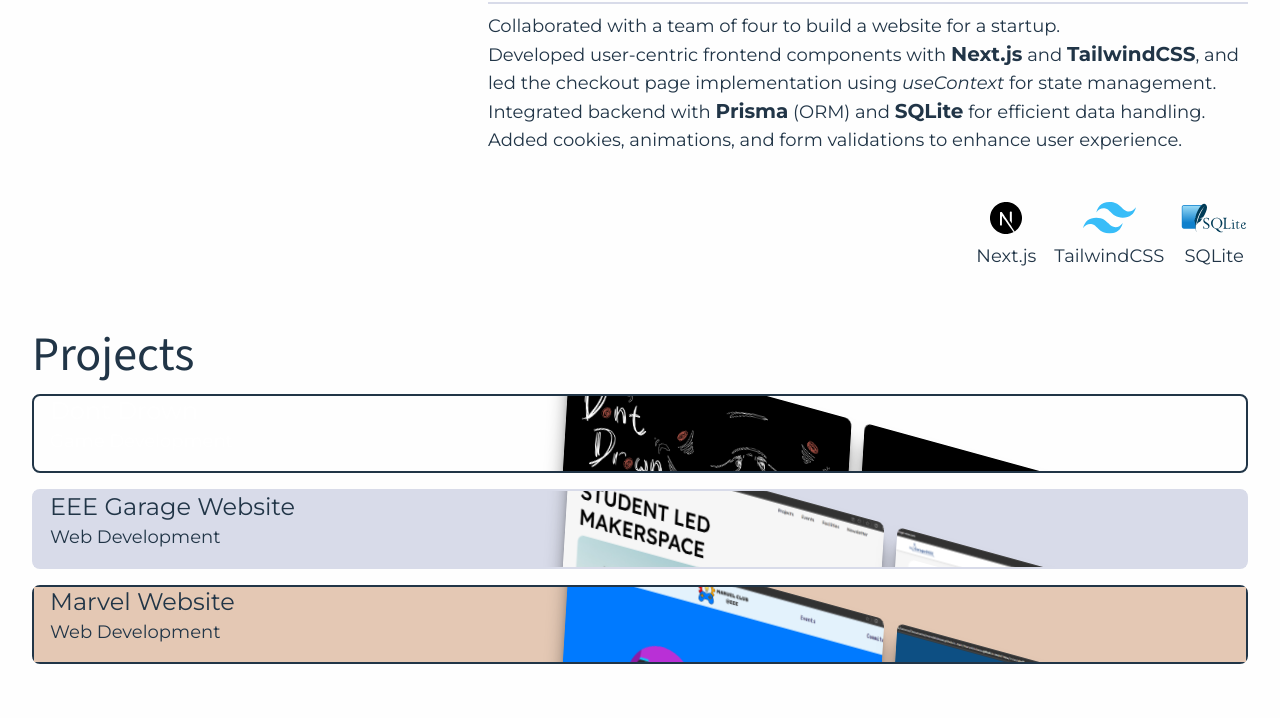
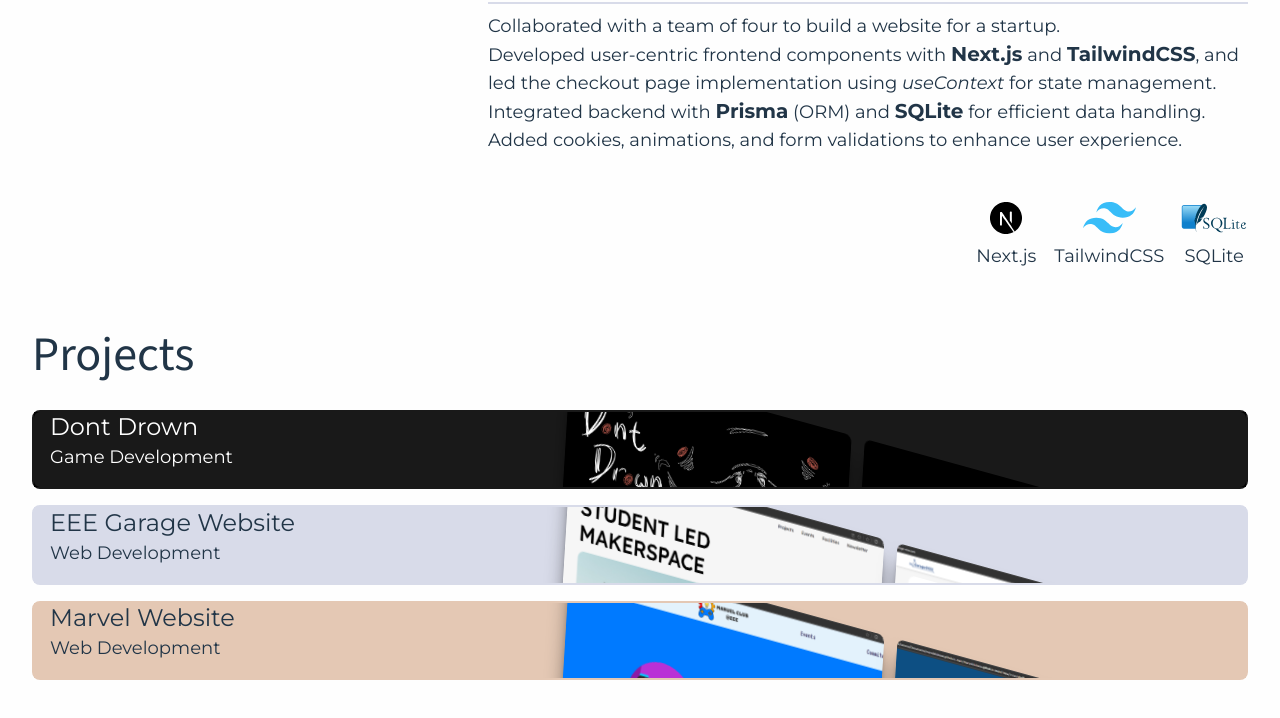
Before and after one commit to jaypetan/jaypetan.github.io, a React (Vite) app in the folder my-portfolio/: page / in a window 1280 px wide. Shown: the part 1320-2038 px from the top of the page. Built offline with nearby package versions, Linux system fonts and the light colour scheme; a web font is replaced by a local one.

Commit message:
fix the colour issue for project page

```diff
--- a/my-portfolio/src/components/project/component/ProjectCard.tsx
+++ b/my-portfolio/src/components/project/component/ProjectCard.tsx
@@ -29,22 +29,22 @@
 
   return (
     <div
-      className={`${isSelected ? "row-span-3" : ""} border-${borderColor} w-full border-2 hover:scale-105 transition-transform duration-300 ease-in-out rounded-lg`}
+      className={`${isSelected ? "row-span-3" : ""} ${borderColor} w-full border-2 hover:scale-105 transition-transform duration-300 ease-in-out rounded-lg`}
     >
       <div
-        className={`bg-${backgroundColor} flex justify-between h-full p-4 hover:cursor-pointer relative overflow-hidden`}
+        className={`${backgroundColor} flex justify-between h-full p-4 hover:cursor-pointer relative overflow-hidden`}
         onClick={() =>
           isSelected ? setSelectedProject("") : setSelectedProject(title)
         }
       >
         {/* Text Section */}
-        <div className={`self-end z-10 text-${textColor}`}>
+        <div className={`self-end z-10 ${textColor}`}>
           <h3>{title}</h3>
           <p>{description}</p>
           {link && (
             <a
               href={link}
-              className={`hover:underline text-${linkColor} ${isSelected ? "" : "hidden"}`}
+              className={`hover:underline ${linkColor} ${isSelected ? "" : "hidden"}`}
             >
               {link}
             </a>
--- a/my-portfolio/src/components/project/index.tsx
+++ b/my-portfolio/src/components/project/index.tsx
@@ -22,36 +22,36 @@
                 { src: dontDrownImage2, alt: "Don't Drown 2" },
                 { src: dontDrownImage3, alt: "Don't Drown 3" },
             ],
-            textColor: 'white',
-            backgroundColor: 'black/90',
-            borderColor: 'black/90',
-            linkColor: 'secondary',
+            textColor: 'text-white',
+            backgroundColor: 'bg-black/90',
+            borderColor: 'border-black/90',
+            linkColor: 'text-secondary',
         },
         {
             title: 'EEE Garage Website',
             description: 'Web Development',
             link: 'https://garage-eee.com/',
             images: [
-                { src: eeeWeb1, alt: "EEE Web 1" },
-                { src: eeeWeb2, alt: "EEE Web 2" },
-                { src: eeeWeb3, alt: "EEE Web 3" },
+                { src: eeeWeb1, alt: 'EEE Web 1' },
+                { src: eeeWeb2, alt: 'EEE Web 2' },
+                { src: eeeWeb3, alt: 'EEE Web 3' },
             ],
-            textColor: 'dark',
-            backgroundColor: 'primary',
-            borderColor: 'primary',
-            linkColor: 'red-800',
+            textColor: 'text-dark',
+            backgroundColor: 'bg-primary',
+            borderColor: 'border-primary',
+            linkColor: 'text-red-800',
         },
         {
             title: 'Marvel Website',
             description: 'Web Development',
             images: [
-                { src: marvelWeb1, alt: "Marvel Web 1" },
-                { src: marvelWeb2, alt: "Marvel Web 2" },
-                { src: marvelWeb3, alt: "Marvel Web 3" },
+                { src: marvelWeb1, alt: 'Marvel Web 1' },
+                { src: marvelWeb2, alt: 'Marvel Web 2' },
+                { src: marvelWeb3, alt: 'Marvel Web 3' },
             ],
-            textColor: 'dark',
-            backgroundColor: 'secondary',
-            borderColor: 'secondary',
+            textColor: 'text-dark',
+            backgroundColor: 'bg-secondary',
+            borderColor: 'border-secondary',
         },
     ]
     return (
@@ -61,7 +61,7 @@
                 className="flex h-dvh min-h-dvh flex-col pt-4 lg:pt-8"
             >
                 <h1>Projects</h1>
-                <div className="mt-4 grid h-3/5 w-full grid-rows-5 gap-4">
+                <div className="mt-8 grid h-3/5 w-full grid-rows-5 gap-4">
                     {projectsData.map((project, index) => (
                         <ProjectCard
                             key={index}
```
